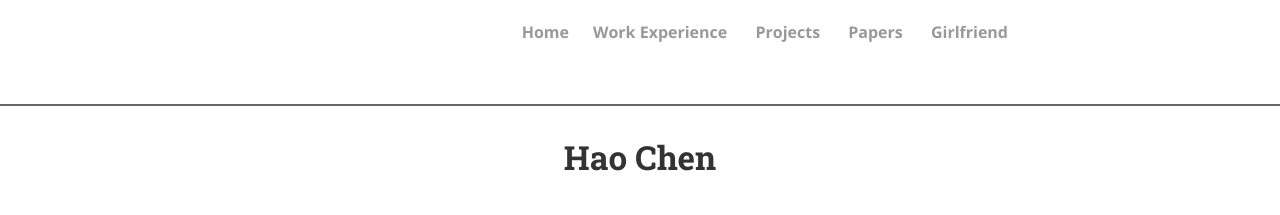
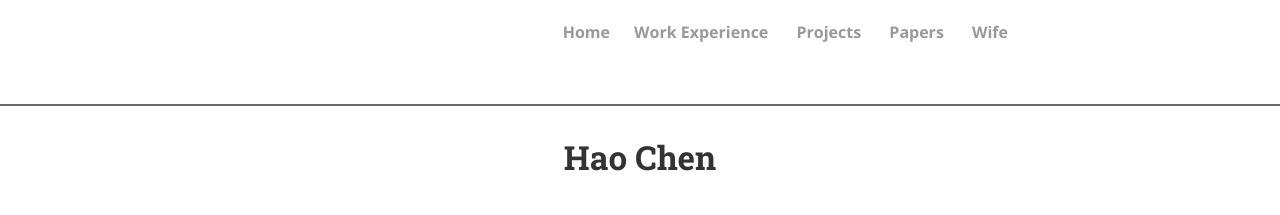
Before and after one commit to chenhao-zju/chenhao-zju.github.io, a Jekyll site: the page built from index.html, in a window 1280 px wide. Shown: the top 215 px of the page. Built offline with Jekyll 4.4.1, drawn with Linux system fonts in a browser that asks for light colours; nearby versions of some CDN libraries; the list of posts is cut into pages by our own code; comment, search, counter and statistics services are not loaded; a style sheet for code colours, icons or effects is not loaded.

Commit message:
modify html

```diff
--- a/_includes/header.html
+++ b/_includes/header.html
@@ -9,7 +9,7 @@
       <li class="nav-link"><a href="https://chenhao-zju.github.io/work"><strong>Work Experience</strong></a>
       <li class="nav-link"><a href="https://chenhao-zju.github.io/projects"><strong>Projects</strong></a>
       <li class="nav-link"><a href="https://chenhao-zju.github.io/papers"><strong>Papers</strong></a>
-      <li class="nav-link"><a href="https://chenhao-zju.github.io/gril"><strong>Girlfriend</strong></a>
+      <li class="nav-link"><a href="https://chenhao-zju.github.io/gril"><strong>Wife</strong></a>
       </ul>
     </nav>
   </div>
```
